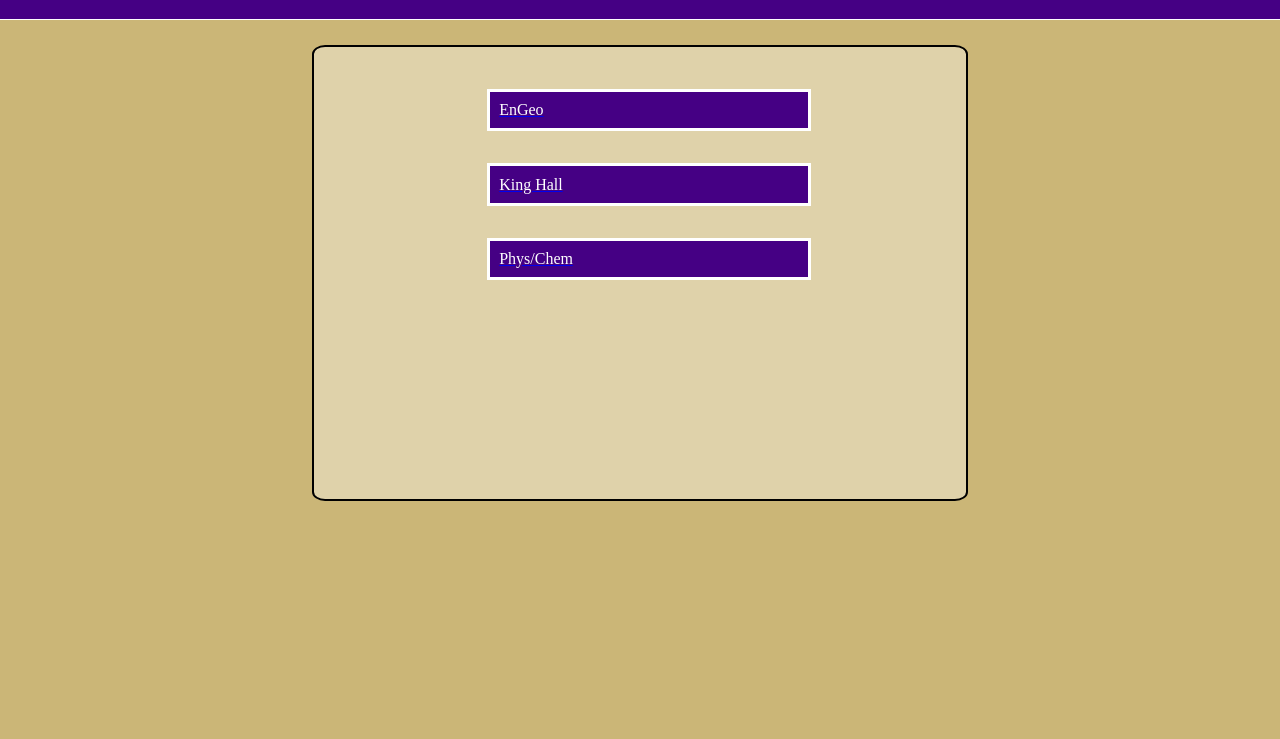
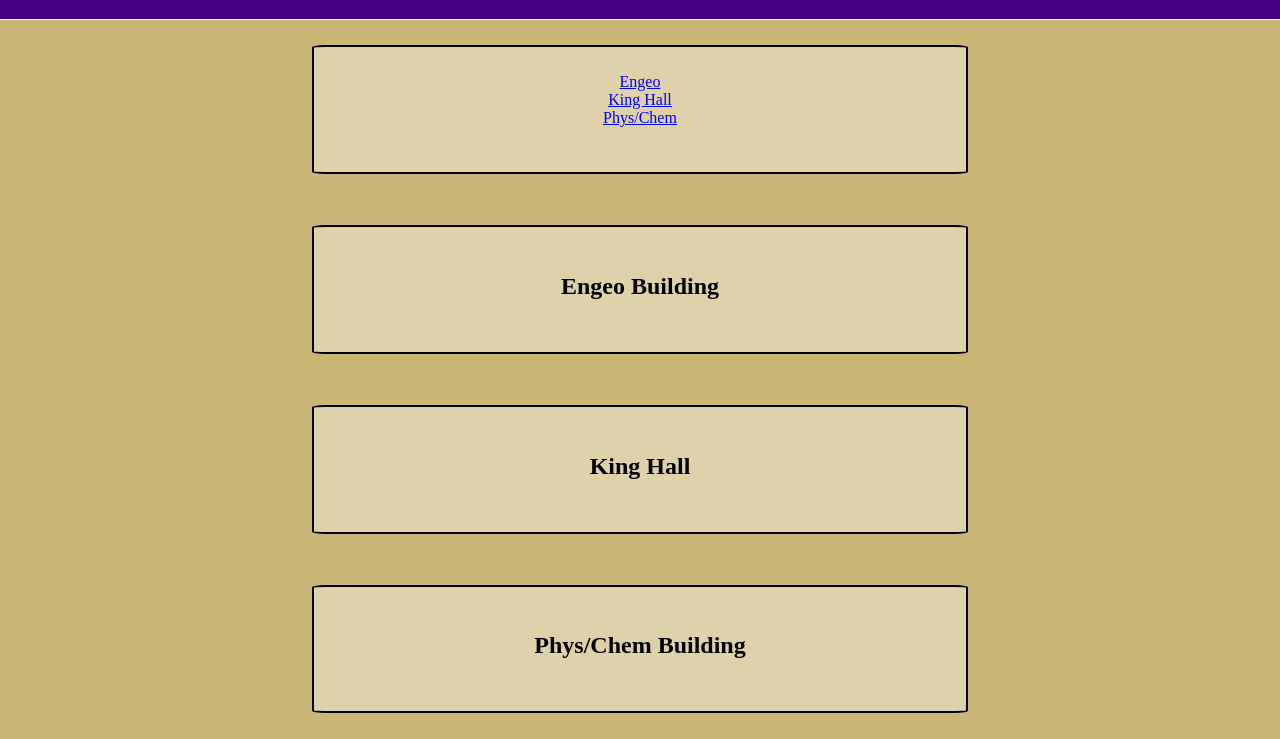
Before and after one commit to jacobsusko/IT313_project2, a website: page building.html in a window 1280 px wide. Shown: the part 61-800 px from the top of the page. Drawn offline with Linux system fonts and the light colour scheme; no server answers.

Commit message:
Add files via upload

```diff
--- a/building.html
+++ b/building.html
@@ -4,15 +4,15 @@
     <meta charset="UTF-8">
     <meta name="viewport" content="width=device-width, initial-scale=1.0">
     <title>Buildings</title>
+    <link href="index.css" rel="stylesheet">
     <link href="building.css" rel="stylesheet">
-    <link href="index.css" rel="stylesheet">
 
 </head>
 <body>
     <header>
         <h1 id="userData">Welcome!</h1>
         <script>
-        // Make an HTTP request to retrieve email and password data
+            // Make an HTTP request to retrieve user data
             fetch('/userData')
                 .then(response => {
                     if (!response.ok) {
@@ -21,19 +21,49 @@
                     return response.json();
                 })
                 .then(userData => {
-                console.log(userData);
                     document.getElementById('userData').innerHTML = `Hello ${userData.username}!`;
                 })
                 .catch(error => console.error('Error:', error));
         </script>
     </header>
 
-
-        <section>
-            <a href="engeo.html"><p>EnGeo</p></a>
-            <a href="king.html"><p>King Hall</p></a>
-            <a href="chem.html"><p>Phys/Chem</p></a>
+    <section id = "names">
+        <a href="#" onclick="showBuilding(event, 'engeo')">Engeo</a>
+        <a href="#" onclick="showBuilding(event, 'king')">King Hall</a>
+        <a href="#" onclick="showBuilding(event, 'physchem')">Phys/Chem</a>
     </section>
 
+    <section id="engeo" class="building-info">
+        <h2>Engeo Building</h2>
+        <!-- Your content for Engeo Building goes here -->
+    </section>
+
+    <section id="king" class="building-info">
+        <h2>King Hall</h2>
+        <!-- Your content for King Hall goes here -->
+    </section>
+
+    <section id="physchem" class="building-info">
+        <h2>Phys/Chem Building</h2>
+        <!-- Your content for Phys/Chem Building goes here -->
+    </section>
+
+    <script>
+        function showBuilding(event, buildingName) {
+            event.preventDefault();
+
+            // Hide all building sections
+            const allBuildingSections = document.querySelectorAll('.building-info');
+            allBuildingSections.forEach(section => {
+                section.style.display = 'none';
+            });
+
+            // Show the selected building section
+            const selectedBuildingSection = document.getElementById(buildingName);
+            if (selectedBuildingSection) {
+                selectedBuildingSection.style.display = 'block';
+            }
+        }
+    </script>
 </body>
 </html>
```
Lines whose indentation alone changed are shown as unchanged.
